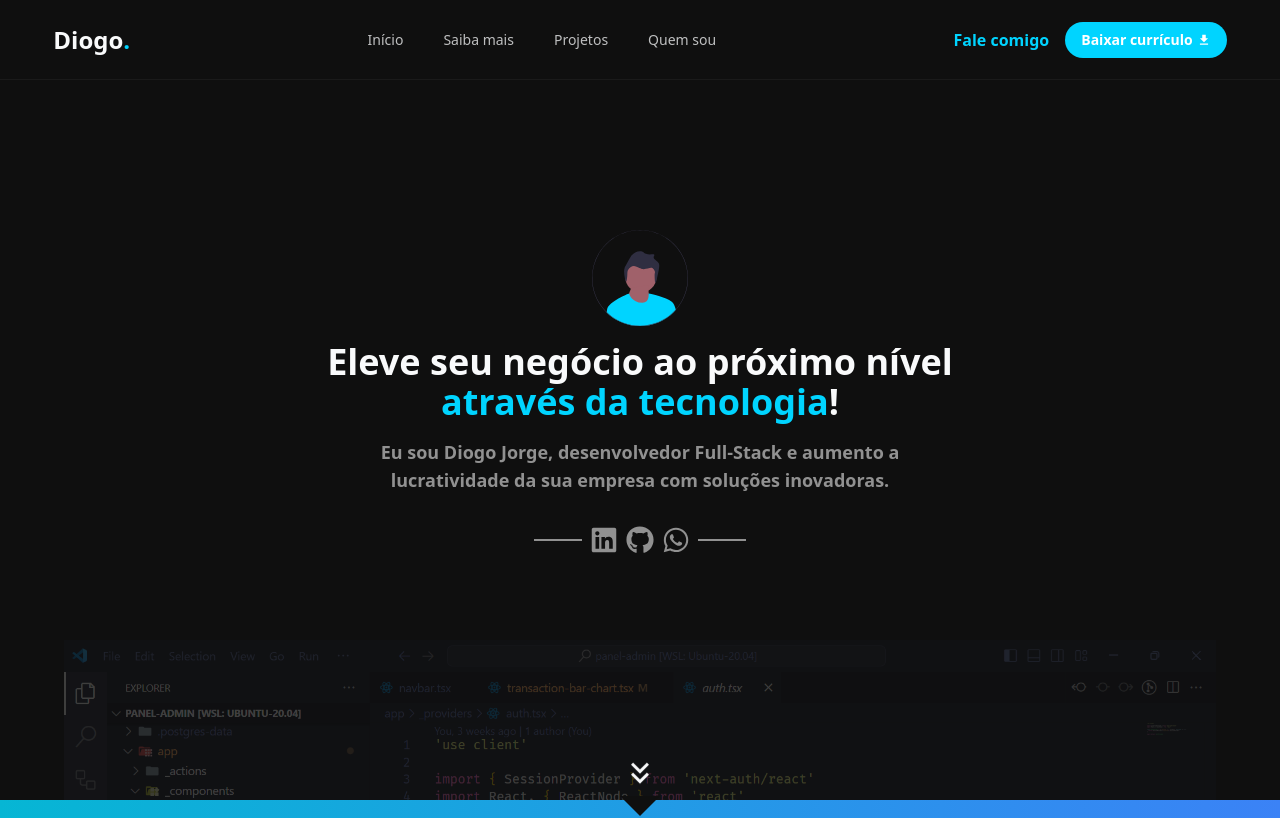
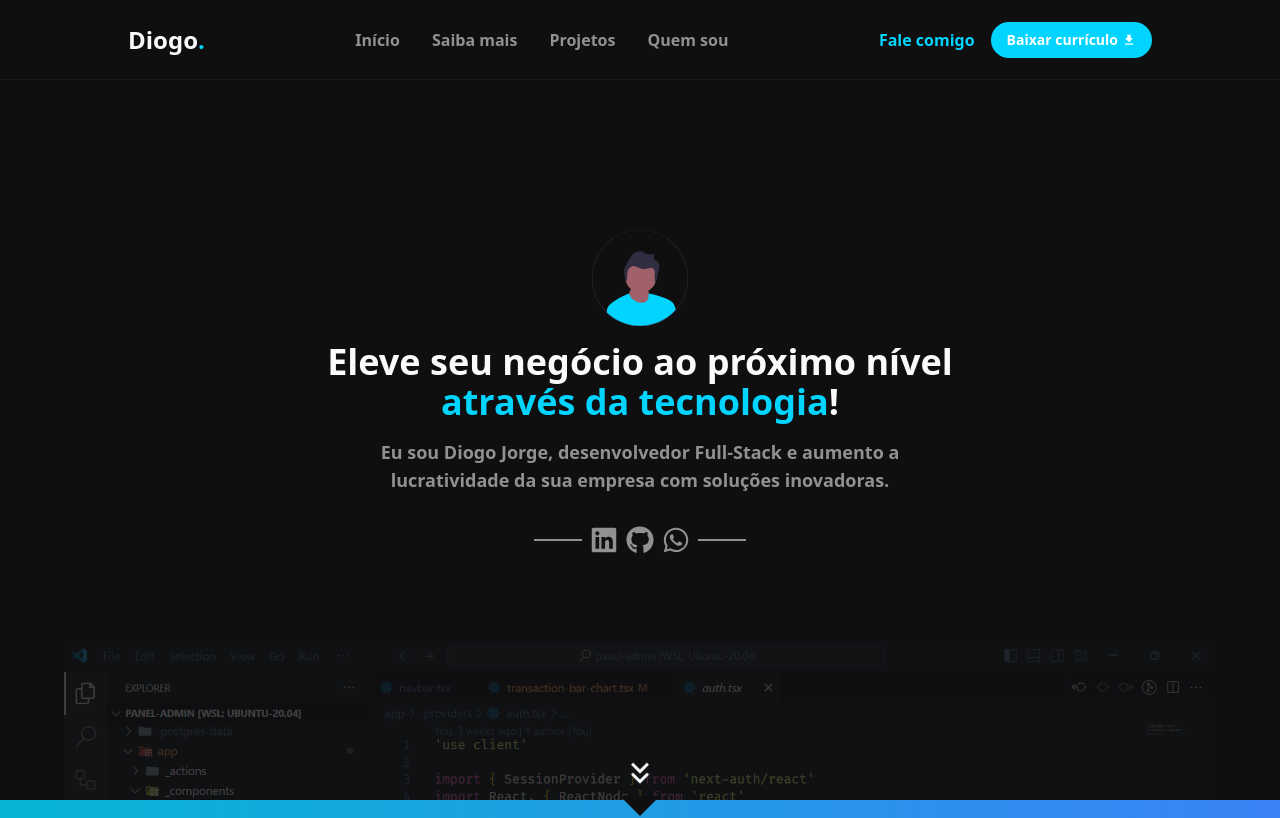
Before and after one commit to diogofernandoj/portfolio, a React (Vite) app: page / in a window 1280 px wide. Shown: the top 818 px of the page. Built offline with nearby package versions, Linux system fonts and the light colour scheme; a web font is replaced by a local one.

Commit message:
style: change navbar desktop menu

```diff
--- a/src/components/Navbar.tsx
+++ b/src/components/Navbar.tsx
@@ -4,7 +4,6 @@ import { MdDownload } from "react-icons/md";
 import { Sheet, SheetClose, SheetContent, SheetTrigger } from "./ui/sheet";
 import { MenuIcon } from "lucide-react";
 import { Separator } from "./ui/separator";
-import { Button } from "./ui/button";
 import { motion } from "framer-motion";
 import { fadeIn } from "@/animations/variants";
 
@@ -17,31 +16,35 @@ const Navbar = () => {
       exit="hidden"
       className="w-full h-20 border-b border-solid border-border bg-background fixed z-20"
     >
-      <div className="w-11/12 h-full mx-auto flex justify-between items-center">
-        <a href="#" className="font-bold text-2xl">
+      <div className="w-4/5 h-full mx-auto flex justify-between items-center">
+        <a href="#" className="font-bold text-2xl hover:animate-pulse">
           Diogo<span className="text-primary">.</span>
         </a>
 
-        <div className="hidden items-center gap-2 lg:flex">
-          <a href="#">
-            <Button variant="ghost" className="text-sm opacity-75">
-              Início
-            </Button>
+        <div className="hidden items-center lg:flex">
+          <a
+            href="#"
+            className="text-muted font-semibold px-4 py-2 rounded-lg ease-in transition-all hover:bg-border hover:text-white"
+          >
+            Início
           </a>
-          <a href="#benefits">
-            <Button variant="ghost" className="text-sm opacity-75">
-              Saiba mais
-            </Button>
+          <a
+            href="#benefits"
+            className="text-muted font-semibold px-4 py-2 rounded-lg ease-in transition-all hover:bg-border hover:text-white"
+          >
+            Saiba mais
           </a>
-          <a href="#projects">
-            <Button variant="ghost" className="text-sm opacity-75">
-              Projetos
-            </Button>
+          <a
+            href="#projects"
+            className="text-muted font-semibold px-4 py-2 rounded-lg ease-in transition-all hover:bg-border hover:text-white"
+          >
+            Projetos
           </a>
-          <a href="#about">
-            <Button variant="ghost" className="text-sm opacity-75">
-              Quem sou
-            </Button>
+          <a
+            href="#about"
+            className="text-muted font-semibold px-4 py-2 rounded-lg ease-in transition-all hover:bg-border hover:text-white"
+          >
+            Quem sou
           </a>
         </div>
 
@@ -56,7 +59,7 @@ const Navbar = () => {
           <a
             href="cv.pdf"
             download="cv"
-            className="font-semibold text-white text-sm mx-auto w-max bg-primary px-4 py-2 rounded-full flex items-center gap-1 transition hover:scale-95"
+            className="font-semibold text-white text-sm mx-auto w-max bg-primary px-4 py-2 rounded-full flex items-center gap-1 transition ease-in hover:bg-white hover:text-primary"
           >
             Baixar currículo <MdDownload />
           </a>
```
